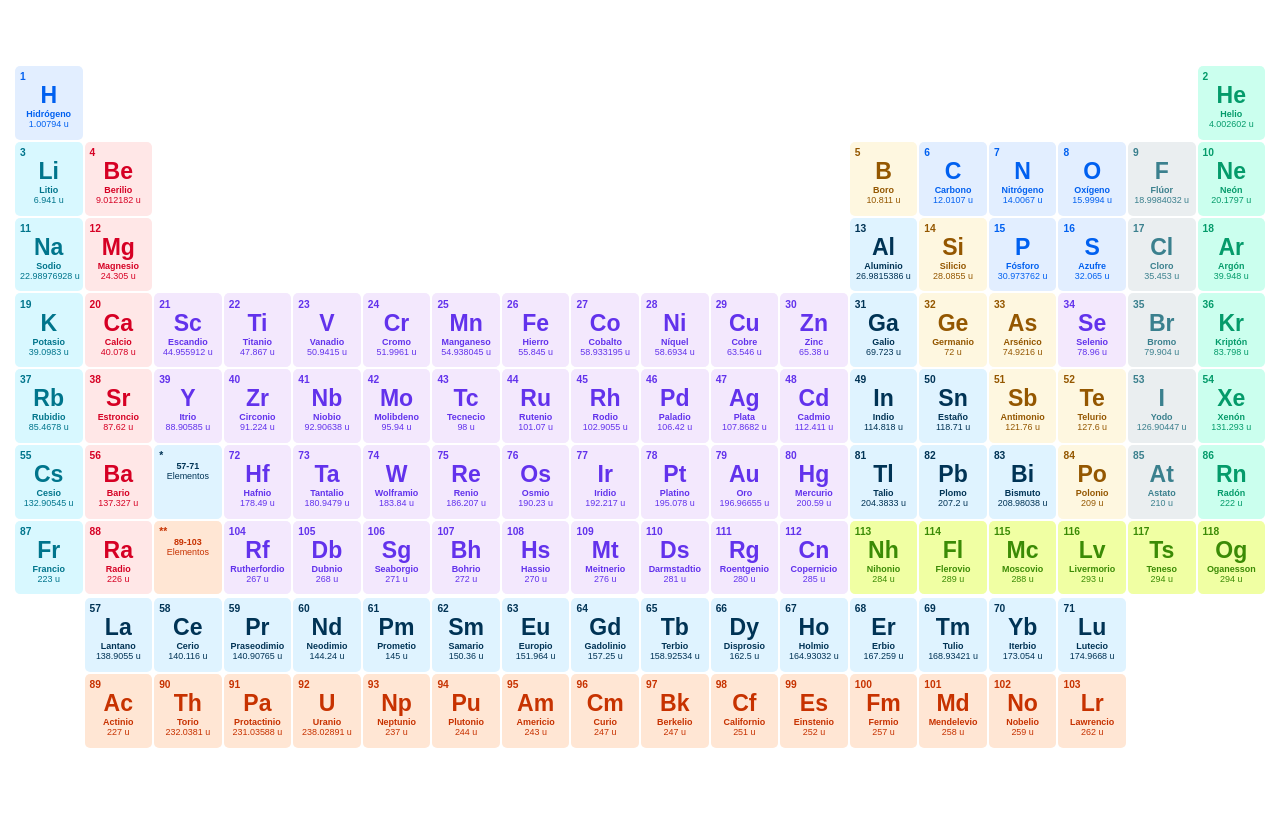
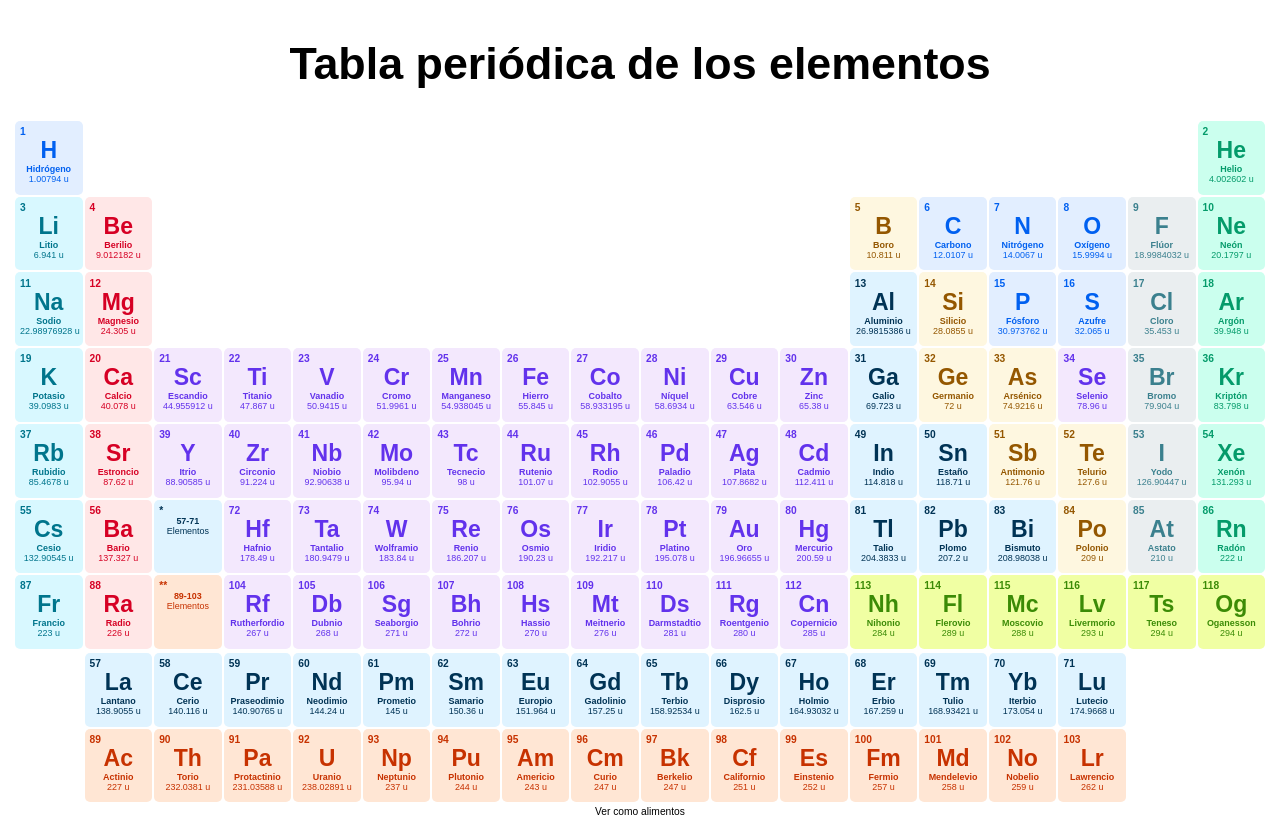
Before and after one commit to GerardoHMX/TablaPeriodica, a plain HTML site: page index.html in a window 1280 px wide. Drawn offline with Linux system fonts and the light colour scheme.

Commit message:
Update index.html

```diff
--- a/index.html
+++ b/index.html
@@ -5,13 +5,20 @@
     <meta name="viewport" content="width=device-width, initial-scale=1.0" />
     <meta lang="es" />
     <link rel="stylesheet" href="tablaPeriodica.css" />
+    <link rel="stylesheet" href="tablaAlimentos.css" />
     <script src="constantes.js"></script>
-    <script src="elementosDeLaTablaPeriodica.js"></script>
+    <script src="coincidenciaAlimentos.js"></script>
     <title>Tabla Periódica</title>
 </head>
 <body>
     <div class="contenedor">
+        <h1 id="titulo">Tabla periódica de los elementos</h1>
         <div id="contenido" class="contenido">
+        </div>
+        <div class="">
+            <a id="verComo" class="boton">
+                <span id="textoBtn">Ver como alimentos</span>
+            </a>
         </div>
         <div id="detail" class="modal">
             <div class="modal-content">
@@ -20,5 +27,6 @@
             </div>
         </div>
     </div>
+    <script src="elementosDeLaTablaPeriodica.js"></script>
 </body>
 </html>
```
